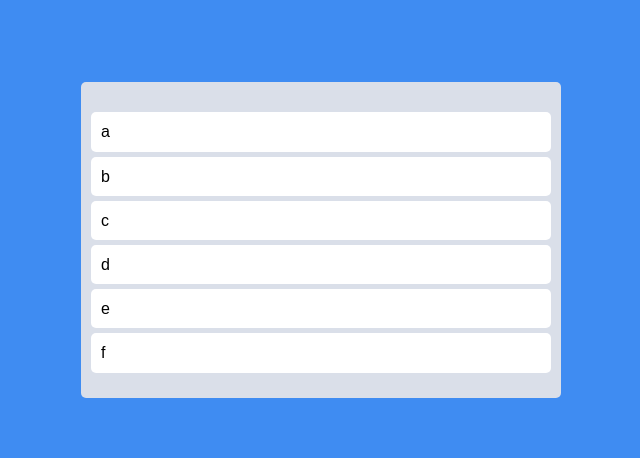
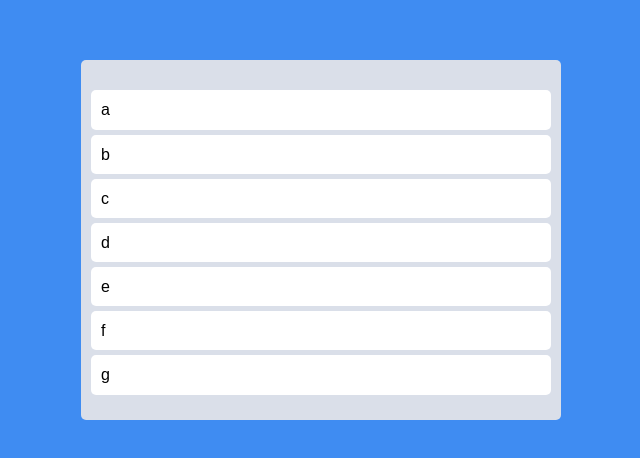
Before and after one commit to tkdgh7063/dnd-todo-app, a React (Create React App) app: page / in a window 1280 px wide. Shown: the part 160-618 px from the top of the page, without its empty margins (319-959 px from the left). Built offline with nearby package versions, Linux system fonts and the light colour scheme.

Commit message:
Apply new order on drag end
- Implemented logic to update card order when drag ends
- Updated local state to reflect the reordered list
- Ensured consistency between UI and internal data structure

```diff
--- a/src/App.tsx
+++ b/src/App.tsx
@@ -1,5 +1,12 @@
-import { DragDropContext, Draggable, Droppable } from "react-beautiful-dnd";
+import {
+  DragDropContext,
+  Draggable,
+  Droppable,
+  DropResult,
+} from "react-beautiful-dnd";
+import { useRecoilState } from "recoil";
 import styled from "styled-components";
+import { toDoState } from "./atoms";
 
 const Wrapper = styled.div`
   display: flex;
@@ -32,10 +39,19 @@
   margin-bottom: 5px;
 `;
 
-const toDos = ["a", "b", "c", "d", "e", "f"];
+function App() {
+  const onDragEnd = ({ draggableId, destination, source }: DropResult) => {
+    if (!destination) return;
 
-function App() {
-  const onDragEnd = () => {};
+    setToDos((oldToDos) => {
+      const copyToDos = [...oldToDos];
+      copyToDos.splice(source.index, 1); // Delete item on source.index
+      copyToDos.splice(destination?.index, 0, draggableId); // Put back the item on the destination.index
+
+      return copyToDos;
+    });
+  };
+  const [toDos, setToDos] = useRecoilState(toDoState);
   return (
     <DragDropContext onDragEnd={onDragEnd}>
       <Wrapper>
@@ -44,7 +60,7 @@
             {(magic) => (
               <Board ref={magic.innerRef} {...magic.droppableProps}>
                 {toDos.map((toDo, index) => (
-                  <Draggable draggableId={toDo} index={index}>
+                  <Draggable key={toDo} draggableId={toDo} index={index}>
                     {(magic) => (
                       <Card
                         ref={magic.innerRef}
--- a/src/atoms.tsx
+++ b/src/atoms.tsx
@@ -1 +1,6 @@
 import { atom, selector } from "recoil";
+
+export const toDoState = atom({
+  key: "todo",
+  default: ["a", "b", "c", "d", "e", "f", "g"],
+});
```
